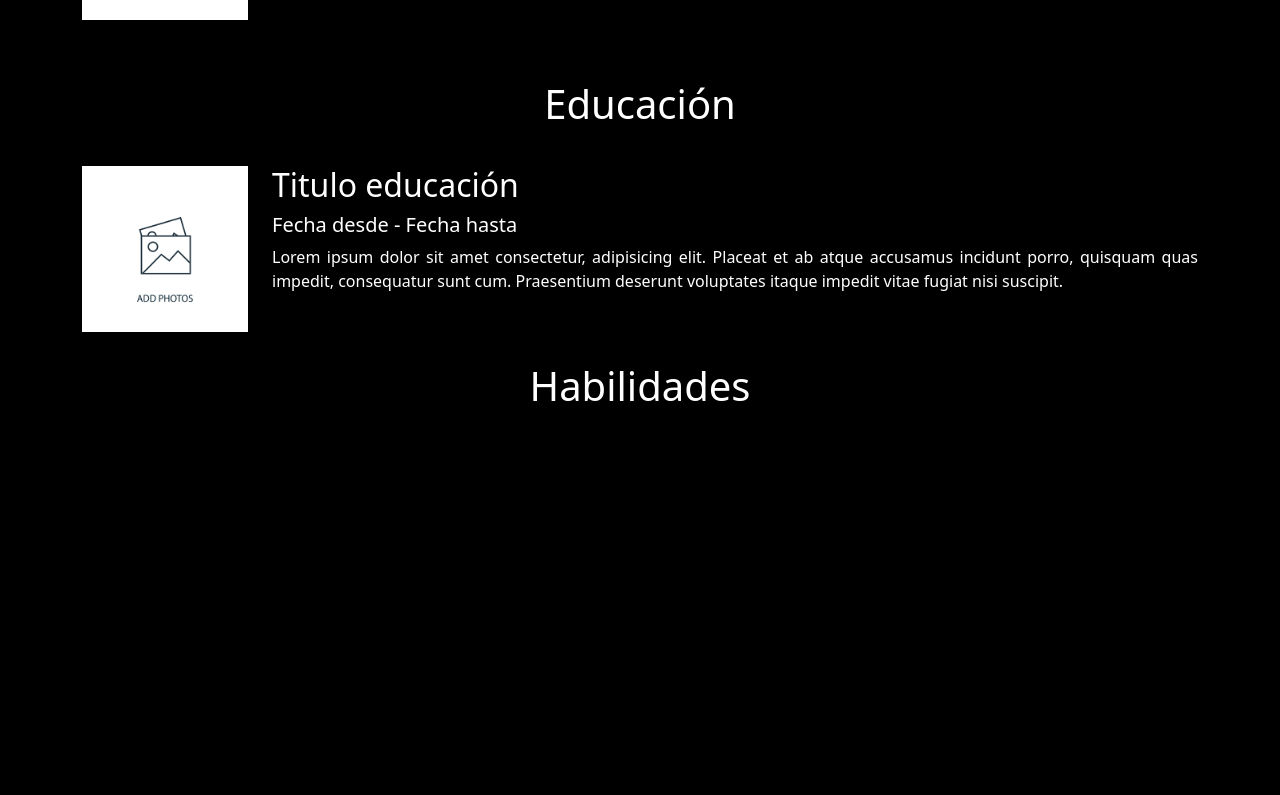
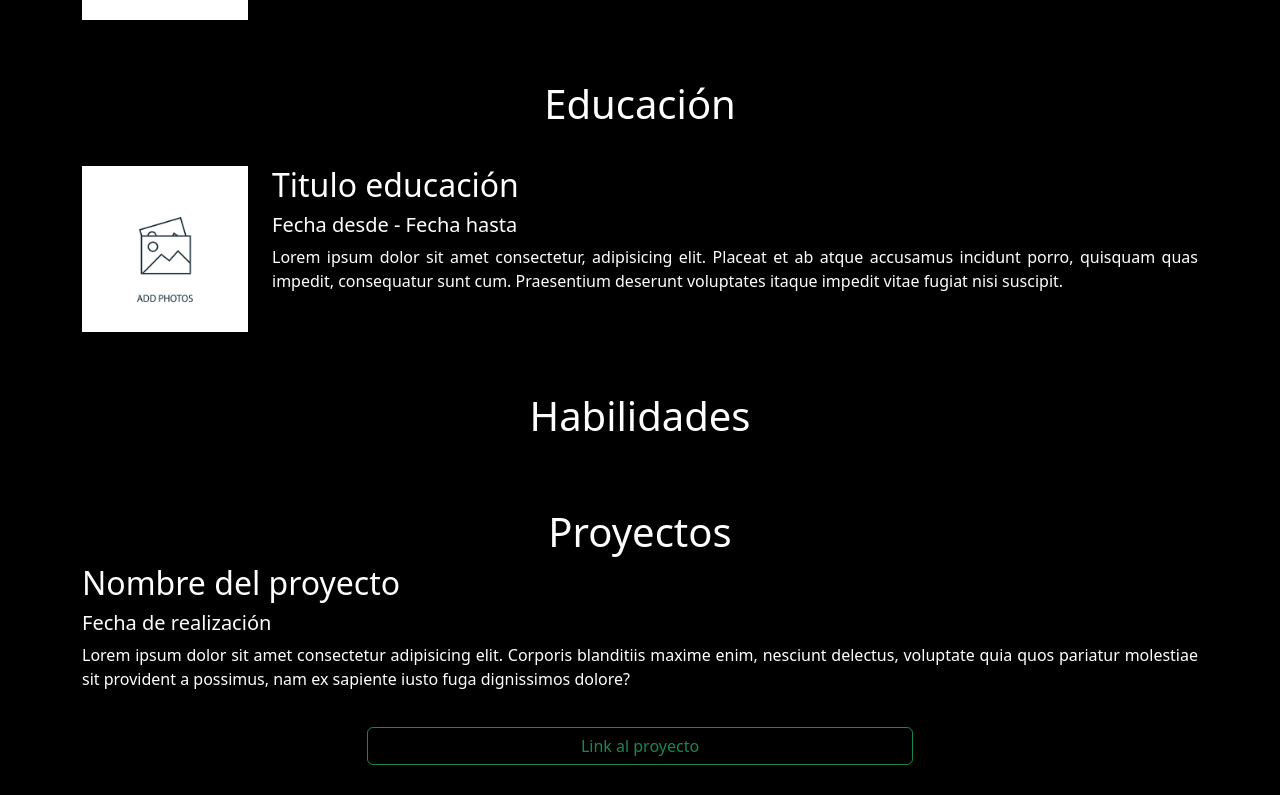
Before and after one commit to marinanc/portfolio-FrontEnd, an Angular app: page / in a window 1280 px wide. Shown: the part 1010-1805 px from the top of the page. Before the commit the page ends 1428 px from the top, so only its background shows below. Built offline with nearby package versions, Linux system fonts and the light colour scheme.

Commit message:
Update Project component with example data

```diff
--- a/src/app/app.component.html
+++ b/src/app/app.component.html
@@ -4,4 +4,5 @@
   <app-experience></app-experience>
   <app-education></app-education>
   <app-skills></app-skills>
+  <app-projects></app-projects>
 </div>
--- a/src/app/components/projects/projects.component.css
+++ b/src/app/components/projects/projects.component.css
@@ -0,0 +1,8 @@
+.container {
+    padding-top: 30px;
+    padding-bottom: 30px;
+}
+
+#project-link {
+    padding-top: 20px;
+}
--- a/src/app/components/projects/projects.component.html
+++ b/src/app/components/projects/projects.component.html
@@ -1 +1,19 @@
-<p>projects works!</p>
+<div class="container">
+    <div class="row text-center">
+        <h1>Proyectos</h1>
+    </div>
+    <div id="projects-container">
+        <div class="row" id="project">
+            <h2>Nombre del proyecto</h2>
+            <h5>Fecha de realización</h5>
+            <p>
+                Lorem ipsum dolor sit amet consectetur adipisicing elit. Corporis blanditiis
+                maxime enim, nesciunt delectus, voluptate quia quos pariatur molestiae sit
+                provident a possimus, nam ex sapiente iusto fuga dignissimos dolore?
+            </p>
+            <div class="d-grid gap-2 col-6 mx-auto" id="project-link">
+                <button type="button" class="btn btn-outline-success">Link al proyecto</button>
+            </div>
+        </div>
+    </div>
+</div>
--- a/src/app/components/skills/skills.component.css
+++ b/src/app/components/skills/skills.component.css
@@ -0,0 +1,8 @@
+.container {
+    padding-top: 30px;
+    padding-bottom: 30px;
+}
+
+#skill-container {
+    padding-top: 20px;
+}
```
